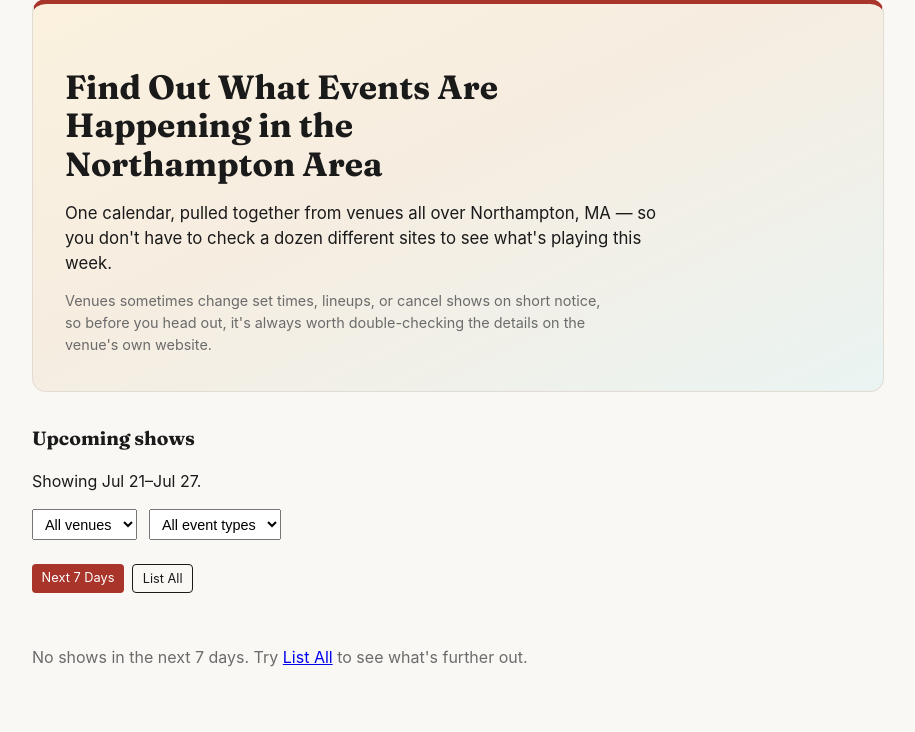
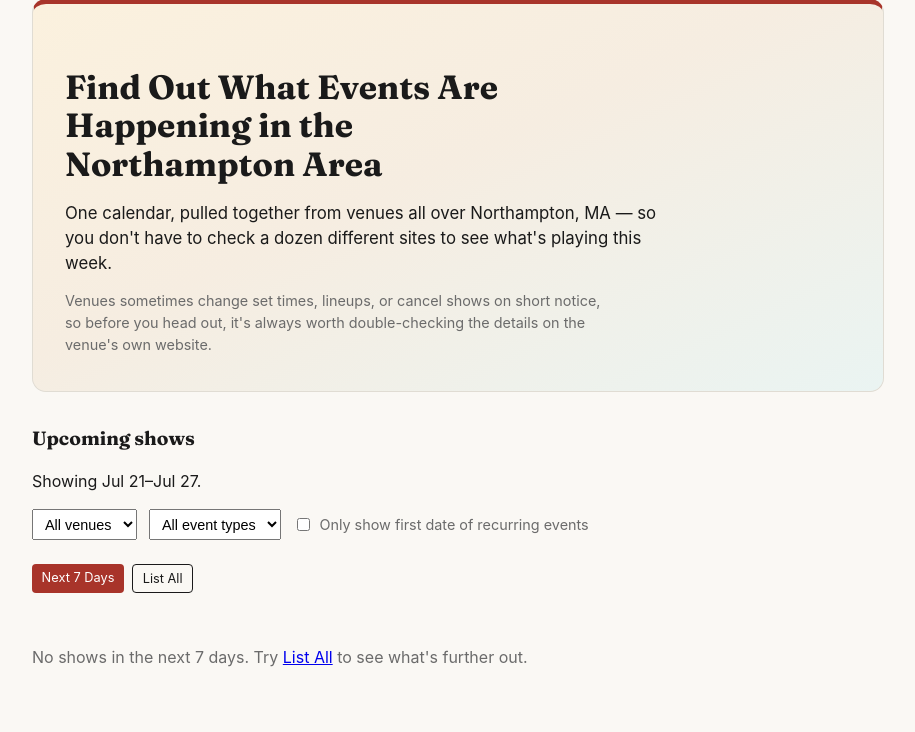
Before and after one commit to davidgrogan/localarts, a Flask app: page / in a window 1280 px wide. Shown: the part 166-898 px from the top of the page, without its empty margins (182-1097 px from the left). Run offline with Flask 3, Linux system fonts and the light colour scheme.

Commit message:
Make recurring-event grouping an opt-in visitor toggle, not always-on
Shipped as always-on first, but that didn't land well in practice --
switched to a 'Only show first date of recurring events' checkbox
(hide_recurring query param) on the calendar page, defaulting to the
original flat one-row-per-occurrence behavior. GROUP_RECURRING_EVENTS in
app/routes/main.py remains as a hard server-side override on top of the
toggle. View-toggle links (Next 7 Days / List All) carry the checkbox
state forward so switching views doesn't silently reset it.

Verified: default view is flat and badge-free, checking the box collapses
series with the badge, checkbox reflects checked state correctly, and
view-switch links preserve the toggle.

```diff
--- a/app/routes/main.py
+++ b/app/routes/main.py
@@ -9,10 +9,12 @@ bp = Blueprint("main", __name__)
 
 # Real users testing the site asked for recurring events (a daily exhibit,
 # a weekly open mic) to collapse into one row with a badge instead of
-# repeating in full every single day -- see app/recurrence.py. Flip this
-# to False to instantly revert to the old flat one-row-per-occurrence
-# behavior with no other code changes, in case the grouping doesn't look
-# or feel right in practice.
+# repeating in full every single day -- see app/recurrence.py. This first
+# shipped as always-on, but that wasn't landing well in practice -- it's
+# now an opt-in visitor toggle instead (the "hide_recurring" query param /
+# calendar.html checkbox), defaulting to the original flat behavior.
+# Setting this to False is still a hard server-side kill switch that
+# overrides the toggle entirely, for a one-line rollback if needed.
 GROUP_RECURRING_EVENTS = True
 
 
@@ -49,6 +51,9 @@ def calendar():
     view = request.args.get("view", "week")
     if view not in ("week", "list"):
         view = "week"
+    # Defaults to the plain flat list (every occurrence shown) -- the
+    # collapsed/badged view is opt-in via this checkbox, not automatic.
+    hide_recurring = request.args.get("hide_recurring") == "1"
 
     today = datetime.utcnow().replace(hour=0, minute=0, second=0, microsecond=0)
     week_end = today + timedelta(days=7)
@@ -67,7 +72,7 @@ def calendar():
         .all()
     )
 
-    if GROUP_RECURRING_EVENTS:
+    if GROUP_RECURRING_EVENTS and hide_recurring:
         items = group_recurring_events(all_upcoming)
     else:
         items = [DisplayItem(event=e) for e in all_upcoming]
@@ -93,4 +98,5 @@ def calendar():
         selected_venue=venue_id,
         selected_artist=artist_id,
         selected_type=event_type_id,
+        hide_recurring=hide_recurring,
     )
--- a/app/static/style.css
+++ b/app/static/style.css
@@ -179,6 +179,14 @@ h2 { font-family: var(--font-display); font-size: 1.2rem; margin-top: 2rem; }
 .filters select, .filters a.clear {
   padding: 0.35rem 0.5rem;
   font-size: 0.9rem;
+}
+.recurring-toggle {
+  display: flex;
+  align-items: center;
+  gap: 0.4rem;
+  font-size: 0.9rem;
+  color: var(--muted);
+  cursor: pointer;
 }
 
 .event-list { list-style: none; padding: 0; margin: 0; }
--- a/app/templates/calendar.html
+++ b/app/templates/calendar.html
@@ -36,14 +36,18 @@
       {% endfor %}
       <option value="untagged" {% if selected_type == "untagged" %}selected{% endif %}>Untagged</option>
     </select>
-    {% if selected_venue or selected_type %}
+    <label class="recurring-toggle">
+      <input type="checkbox" name="hide_recurring" value="1" {% if hide_recurring %}checked{% endif %} onchange="this.form.submit()">
+      Only show first date of recurring events
+    </label>
+    {% if selected_venue or selected_type or hide_recurring %}
       <a class="clear" href="{{ url_for('main.calendar', view=view) }}">Clear filters</a>
     {% endif %}
   </form>
 
   <div class="view-toggle">
-    <a class="btn btn-small {{ '' if view == 'week' else 'btn-secondary' }}" href="{{ url_for('main.calendar', view='week', venue=selected_venue, type=selected_type) }}">Next 7 Days</a>
-    <a class="btn btn-small {{ '' if view == 'list' else 'btn-secondary' }}" href="{{ url_for('main.calendar', view='list', venue=selected_venue, type=selected_type) }}">List All</a>
+    <a class="btn btn-small {{ '' if view == 'week' else 'btn-secondary' }}" href="{{ url_for('main.calendar', view='week', venue=selected_venue, type=selected_type, hide_recurring=('1' if hide_recurring else none)) }}">Next 7 Days</a>
+    <a class="btn btn-small {{ '' if view == 'list' else 'btn-secondary' }}" href="{{ url_for('main.calendar', view='list', venue=selected_venue, type=selected_type, hide_recurring=('1' if hide_recurring else none)) }}">List All</a>
   </div>
 
     {% if items %}
```
